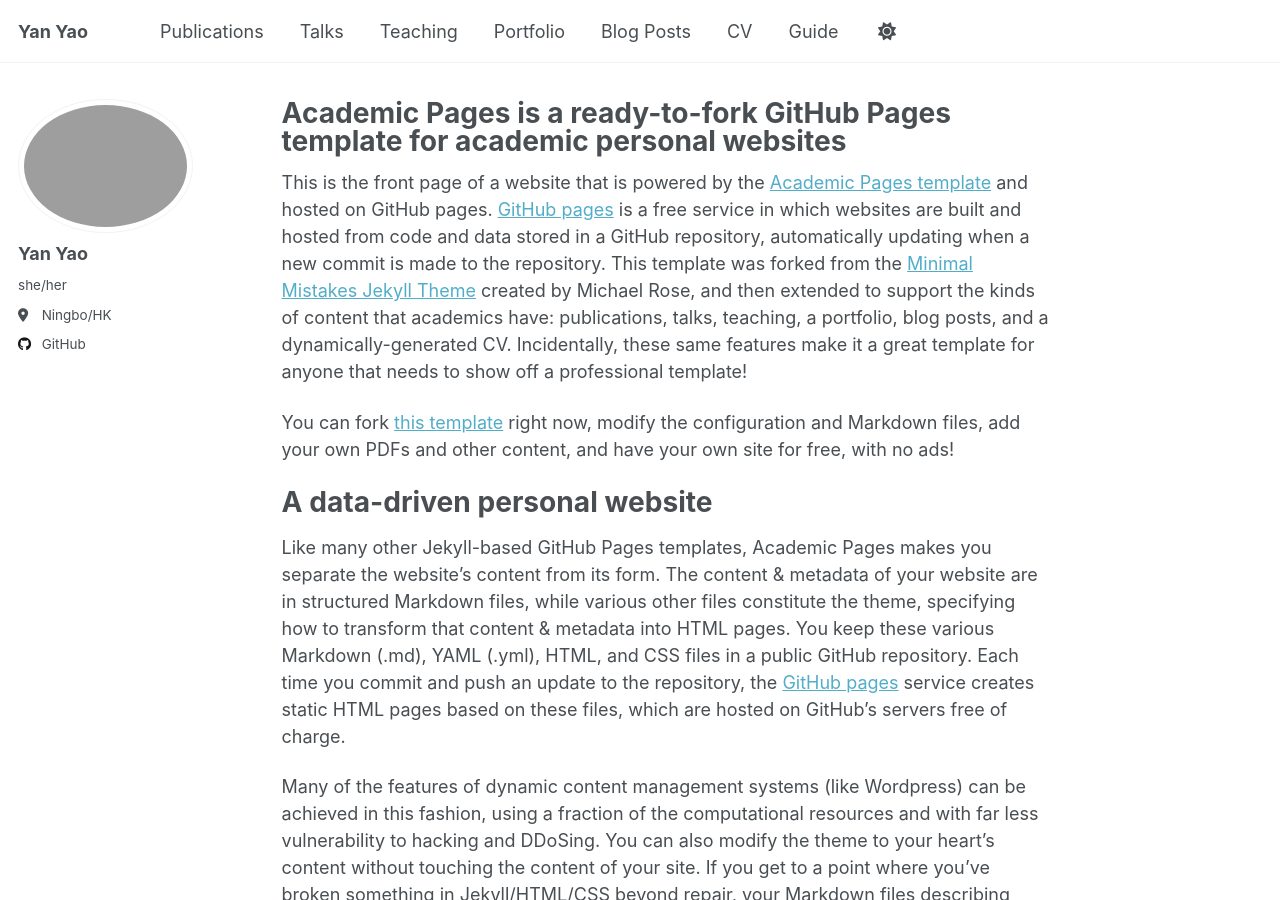
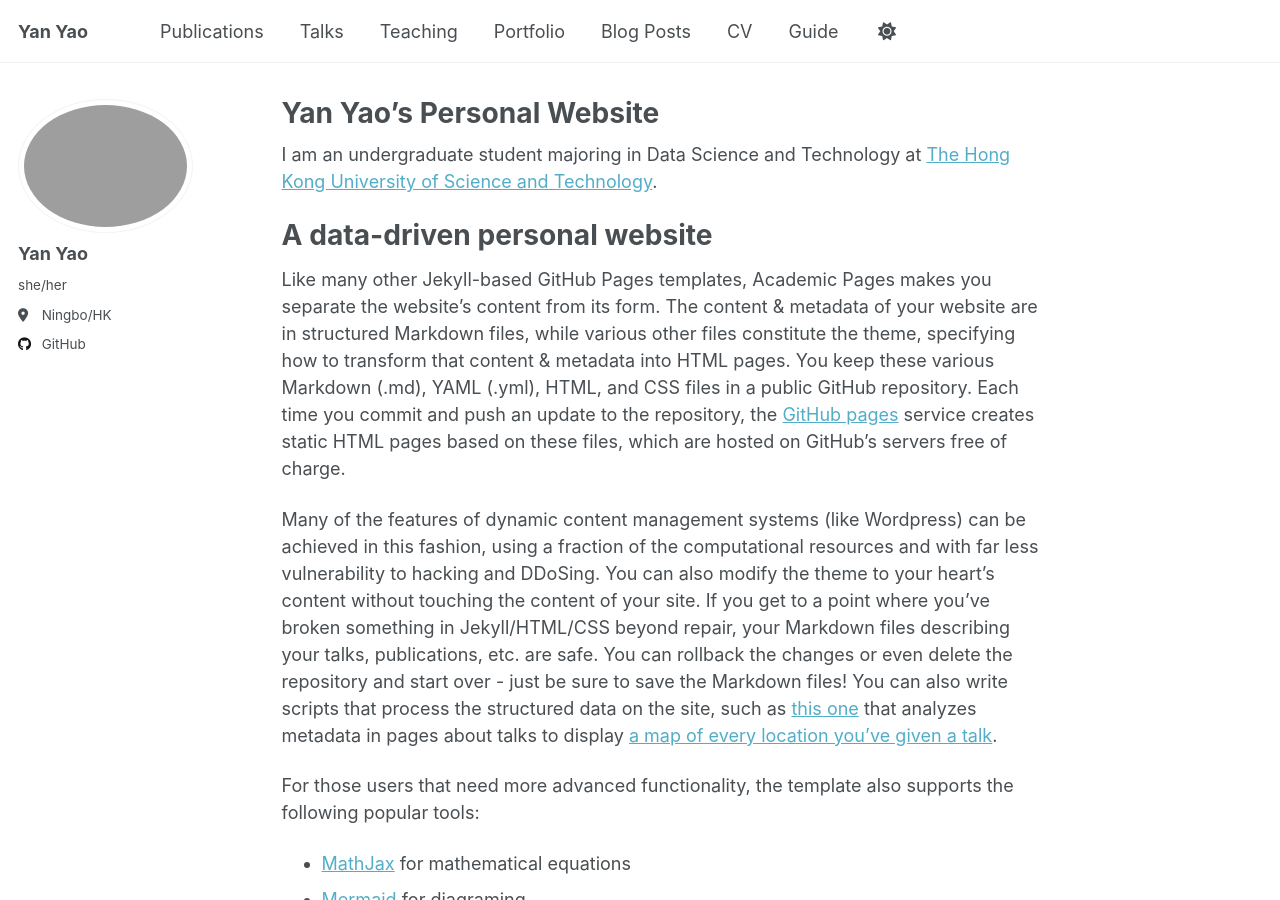
Before and after one commit to yyao0507/yyao0507.github.io, a Jekyll site: the page built from _pages/about.md, in a window 1280 px wide and 900 px high. Built offline with Jekyll 4.4.1, drawn with Linux system fonts in a browser that asks for light colours; a script that is not in the unit is left out.

Commit message:
Update about.md

```diff
--- a/_pages/about.md
+++ b/_pages/about.md
@@ -1,15 +1,14 @@
 ---
 permalink: /
-title: "Academic Pages is a ready-to-fork GitHub Pages template for academic personal websites"
+title: "Yan Yao's Personal Website"
 author_profile: true
 redirect_from:
   - /about/
   - /about.html
 ---
 
-This is the front page of a website that is powered by the [Academic Pages template](https://github.com/academicpages/academicpages.github.io) and hosted on GitHub pages. [GitHub pages](https://pages.github.com) is a free service in which websites are built and hosted from code and data stored in a GitHub repository, automatically updating when a new commit is made to the repository. This template was forked from the [Minimal Mistakes Jekyll Theme](https://mmistakes.github.io/minimal-mistakes/) created by Michael Rose, and then extended to support the kinds of content that academics have: publications, talks, teaching, a portfolio, blog posts, and a dynamically-generated CV. Incidentally, these same features make it a great template for anyone that needs to show off a professional template!
+I am an undergraduate student majoring in Data Science and Technology at <a href="https://hkust.edu.hk/" target="_blank">The Hong Kong University of Science and Technology</a>.
 
- You can fork [this template](https://github.com/academicpages/academicpages.github.io) right now, modify the configuration and Markdown files, add your own PDFs and other content, and have your own site for free, with no ads!
 
 A data-driven personal website
 ======
```
